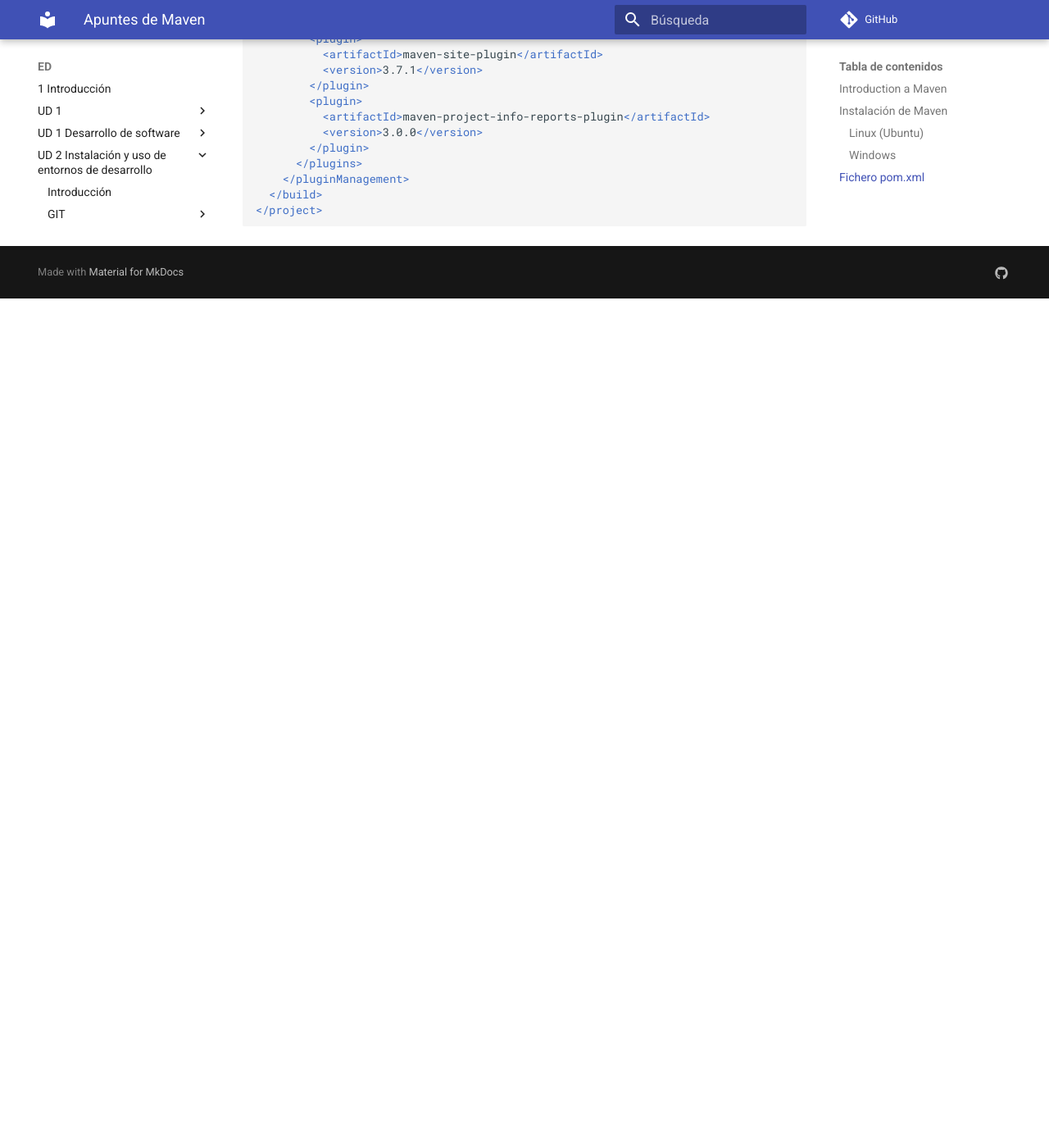
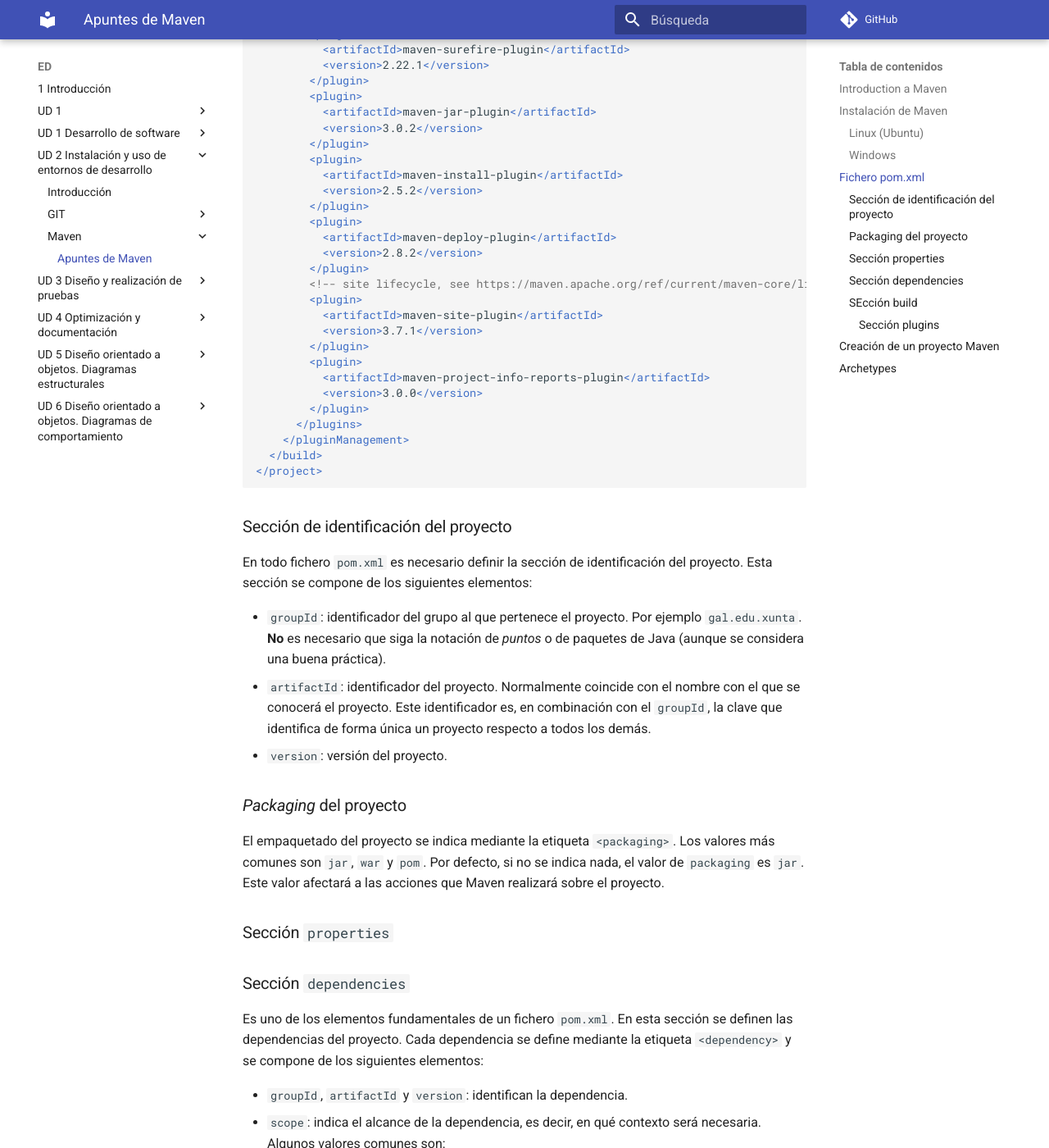
Before and after one commit to mmourazos/Curso-2024-2025, an MkDocs documentation site: the page built from docs/ED/UD 2 - Instalación y uso de entornos de desarrollo/Maven/Apuntes de maven.md, in a window 1280 px wide and 1400 px high, scrolled down 3222 px. Shown: the whole window at 82% size. Built offline with MkDocs 1.6.1 and Material for MkDocs 9.7.7, drawn with Linux system fonts in a browser that asks for light colours; comment, search, counter and statistics services are not loaded; before the commit the page ends 3586 px from its top, so only the background shows below that; some of the changed text lies outside the part shown.

Commit message:
Añadiendo a los apuntes de Maven.

````diff
--- a/docs/ED/UD 2 - Instalación y uso de entornos de desarrollo/Maven/Apuntes de maven.md
+++ b/docs/ED/UD 2 - Instalación y uso de entornos de desarrollo/Maven/Apuntes de maven.md
@@ -8,13 +8,13 @@
 
 ¿Qué ofrece Maven?
 
-* **Gestión de dependencias**: Maven se encarga de gestionar las dependencias de nuestro proyecto. Maven descarga las dependencias de nuestro proyecto de un repositorio central y las añade a nuestro proyecto.
-* **Estructura de directorios**: Maven define una estructura de directorios para nuestros proyectos. Esta estructura es la siguiente:
-  * `src/main/java`: aquí se encuentran los ficheros Java de nuestro proyecto.
-  * `src/main/resources`: aquí se encuentran los recursos de nuestro proyecto (ficheros de configuración, imágenes, etc.).
-  * `src/test/java`: aquí se encuentran los ficheros Java de los tests de nuestro proyecto.
-  * `src/test/resources`: aquí se encuentran los recursos de los tests de nuestro proyecto.
-* **Permite incluir plugins**: Maven permite incluir plugins que añaden funcionalidades a nuestro proyecto. Por ejemplo, para realizar pruebas unitarias, para generar documentación, para generar informes, etc.
+- **Gestión de dependencias**: Maven se encarga de gestionar las dependencias de nuestro proyecto. Maven descarga las dependencias de nuestro proyecto de un repositorio central y las añade a nuestro proyecto.
+- **Estructura de directorios**: Maven define una estructura de directorios para nuestros proyectos. Esta estructura es la siguiente:
+  - `src/main/java`: aquí se encuentran los ficheros Java de nuestro proyecto.
+  - `src/main/resources`: aquí se encuentran los recursos de nuestro proyecto (ficheros de configuración, imágenes, etc.).
+  - `src/test/java`: aquí se encuentran los ficheros Java de los tests de nuestro proyecto.
+  - `src/test/resources`: aquí se encuentran los recursos de los tests de nuestro proyecto.
+- **Permite incluir plugins**: Maven permite incluir plugins que añaden funcionalidades a nuestro proyecto. Por ejemplo, para realizar pruebas unitarias, para generar documentación, para generar informes, etc.
 
 La configuración de un proyecto Maven se realiza en un fichero llamado `pom.xml` (Project Object Model) que se encontrará en el directorio raíz del proyecto. En este fichero se define la configuración del proyecto, las dependencias, los plugins, etc.
 
@@ -23,6 +23,7 @@
 ### Linux (Ubuntu)
 
 Para instalar Maven en una distribución Linux lo ideal será hacerlo mediante el gestor de paquetes de la distribución. En el caso de Ubuntu, podemos instalar Maven con el siguiente comando:
+
 ```bash
 sudo apt install maven
 ```
@@ -37,7 +38,7 @@
 choco install maven
 ```
 
-***Nota: para instalar paquetes con Chocolatey necesitamos tener permisos de administrador.***
+**_Nota: para instalar paquetes con Chocolatey necesitamos tener permisos de administrador._**
 
 Otra forma de instalar Maven en Windows es utilizando [Scoop](https://scoop.sh/). Para instalar Maven con Scoop ejecutamos el siguiente comando:
 
@@ -47,7 +48,9 @@
 
 ## Fichero `pom.xml`
 
-El fichero `pom.xml` es el fichero de configuración de Maven. En este fichero se define la configuración del proyecto, las dependencias, los plugins, etc. A continuación se muestra un ejemplo de un fichero `pom.xml`:
+El fichero `pom.xml` es el fichero de configuración de Maven. En este fichero se define la configuración del proyecto así como los plugins y dependencias necesarias para construir el proyecto.
+
+Un ejemplo de un fichero `pom.xml` es el siguiente:
 
 ```xml
 <?xml version="1.0" encoding="UTF-8"?>
@@ -126,3 +129,44 @@
   </build>
 </project>
 ```
+
+### Sección de identificación del proyecto
+
+En todo fichero `pom.xml` es necesario definir la sección de identificación del proyecto. Esta sección se compone de los siguientes elementos:
+
+- `groupId`: identificador del grupo al que pertenece el proyecto. Por ejemplo `gal.edu.xunta`. **No** es necesario que siga la notación de _puntos_ o de paquetes de Java (aunque se considera una buena práctica).
+- `artifactId`: identificador del proyecto. Normalmente coincide con el nombre con el que se conocerá el proyecto. Este identificador es, en combinación con el `groupId`, la clave que identifica de forma única un proyecto respecto a todos los demás.
+- `version`: versión del proyecto.
+
+### _Packaging_ del proyecto
+
+El empaquetado del proyecto se indica mediante la etiqueta `<packaging>`. Los valores más comunes son `jar`, `war` y `pom`. Por defecto, si no se indica nada, el valor de `packaging` es `jar`. Este valor afectará a las acciones que Maven realizará sobre el proyecto.
+
+### Sección `properties`
+
+### Sección `dependencies`
+
+Es uno de los elementos fundamentales de un fichero `pom.xml`. En esta sección se definen las dependencias del proyecto. Cada dependencia se define mediante la etiqueta `<dependency>` y se compone de los siguientes elementos:
+
+- `groupId`, `artifactId` y `version`: identifican la dependencia.
+- `scope`: indica el alcance de la dependencia, es decir, en qué contexto será necesaria. Algunos valores comunes son:
+  - `compile` (el valor por defecto): la dependencia será necesaria para poder construir el proyecto.
+  - `test`: la dependencia sólo será necesaria cuando se deseen realizar tests.
+
+Hay más opciones: `type`, `classifier`, `optional`, etc. Pero las más comunes son las que se han mencionado.
+
+### SEcción `build`
+
+#### Sección plugins
+
+## Creación de un proyecto Maven
+
+## _Archetypes_
+
+Un arquetipo es una plantilla de proyecto que se utiliza para crear un nuevo proyecto. Maven incluye varios arquetipos que podemos utilizar para crear un nuevo proyecto. Para listar los arquetipos disponibles en Maven ejecutamos el siguiente comando:
+
+```bash
+mvn archetype:generate
+```
+
+Los arquetipos disponibles se encuentran en el repositorio central de Maven. Podemos buscar arquetipos en el repositorio central de Maven en la siguiente dirección: [https://repo.maven.apache.org/maven2/archetype-catalog.xml](https://repo.maven.apache.org/maven2/archetype-catalog.xml).
````
